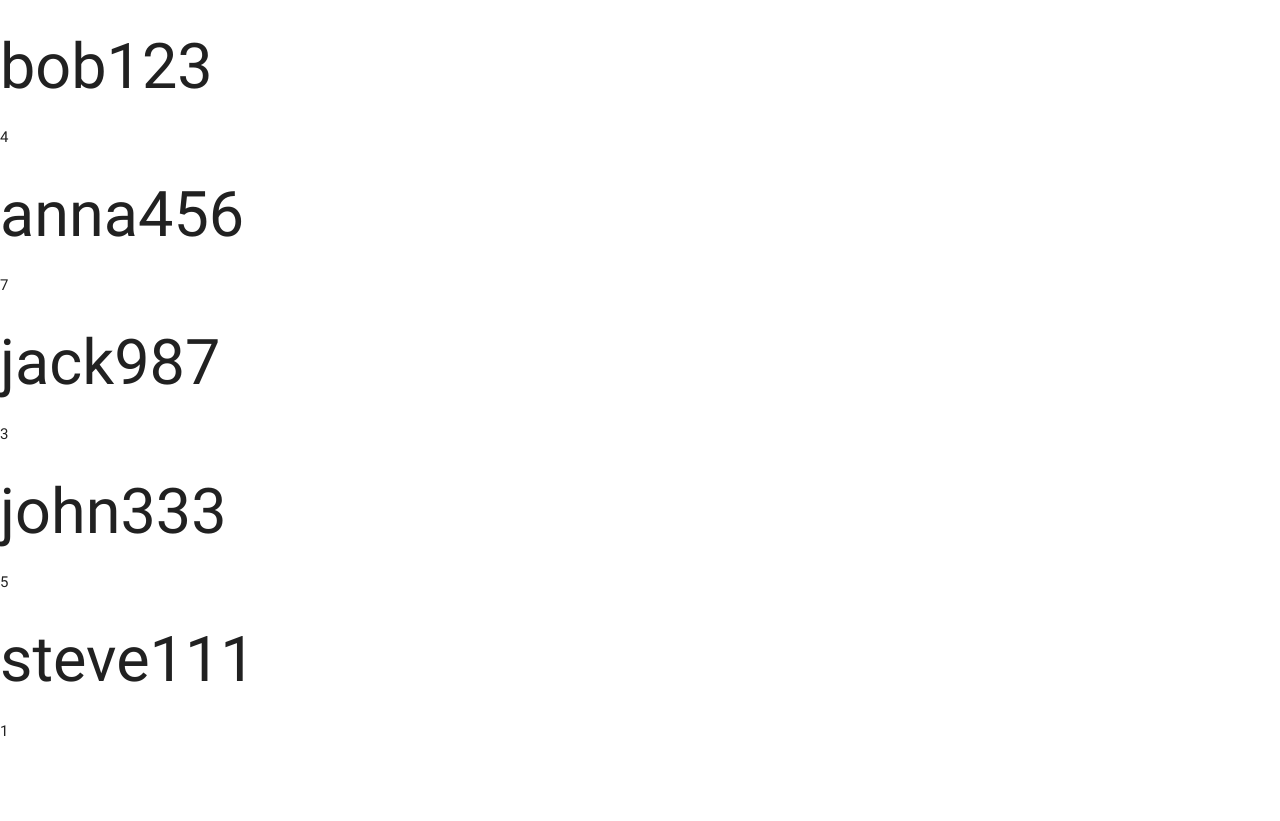
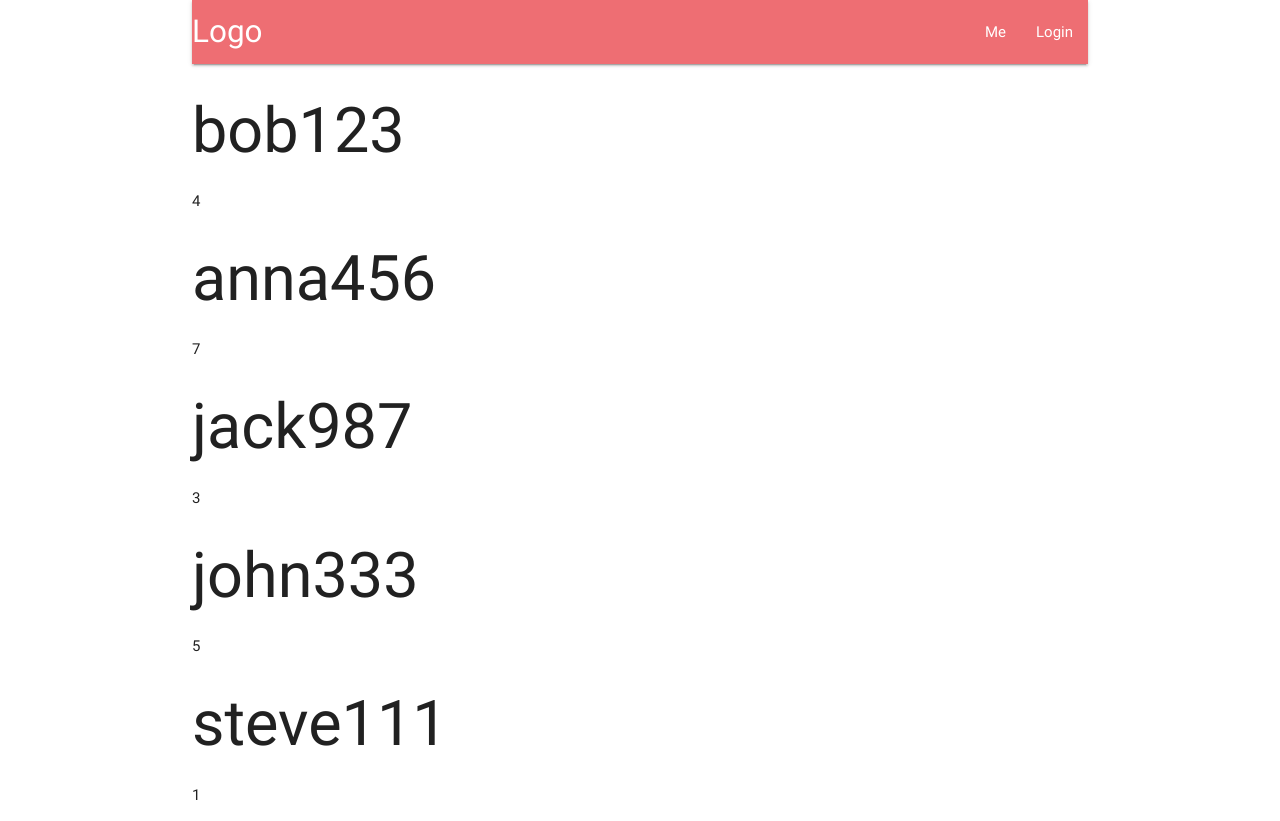
Before and after one commit to jackdbd/fullstack-express-react, a React (Create React App) app in the folder frontend/: page / in a window 1280 px wide. Before the commit the page ends 800 px from the top, so only its background shows below. Built offline with nearby package versions, Linux system fonts and the light colour scheme.

Commit message:
Add Header component

```diff
--- a/frontend/src/components/App.js
+++ b/frontend/src/components/App.js
@@ -1,10 +1,12 @@
 import React, { Component } from "react";
+import Header from "./Header";
 import UserList from "../containers/UserList";
 
 class App extends Component {
   render() {
     return (
-      <div>
+      <div className="container">
+        <Header />
         <UserList />
       </div>
     );
--- /dev/null
+++ b/frontend/src/components/Header.js
@@ -0,0 +1,23 @@
+import React from "react";
+
+const Header = props => {
+  return (
+    <nav>
+      <div className="nav-wrapper">
+        <a href="index.html" className="brand-logo">
+          Logo
+        </a>
+        <ul className="right">
+          <li>
+            <a href="TODO_USER_ID.html">Me</a>
+          </li>
+          <li>
+            <a href="TODO_API_LOGIN.html">Login</a>
+          </li>
+        </ul>
+      </div>
+    </nav>
+  );
+};
+
+export default Header;
--- a/frontend/src/containers/UserList.js
+++ b/frontend/src/containers/UserList.js
@@ -5,10 +5,6 @@ import { fetchUsers } from "../actions";
 import User from "../components/User";
 
 class UserList extends Component {
-  constructor(props) {
-    super(props);
-  }
-
   componentDidMount() {
     this.props.fetchUsers();
   }
```
